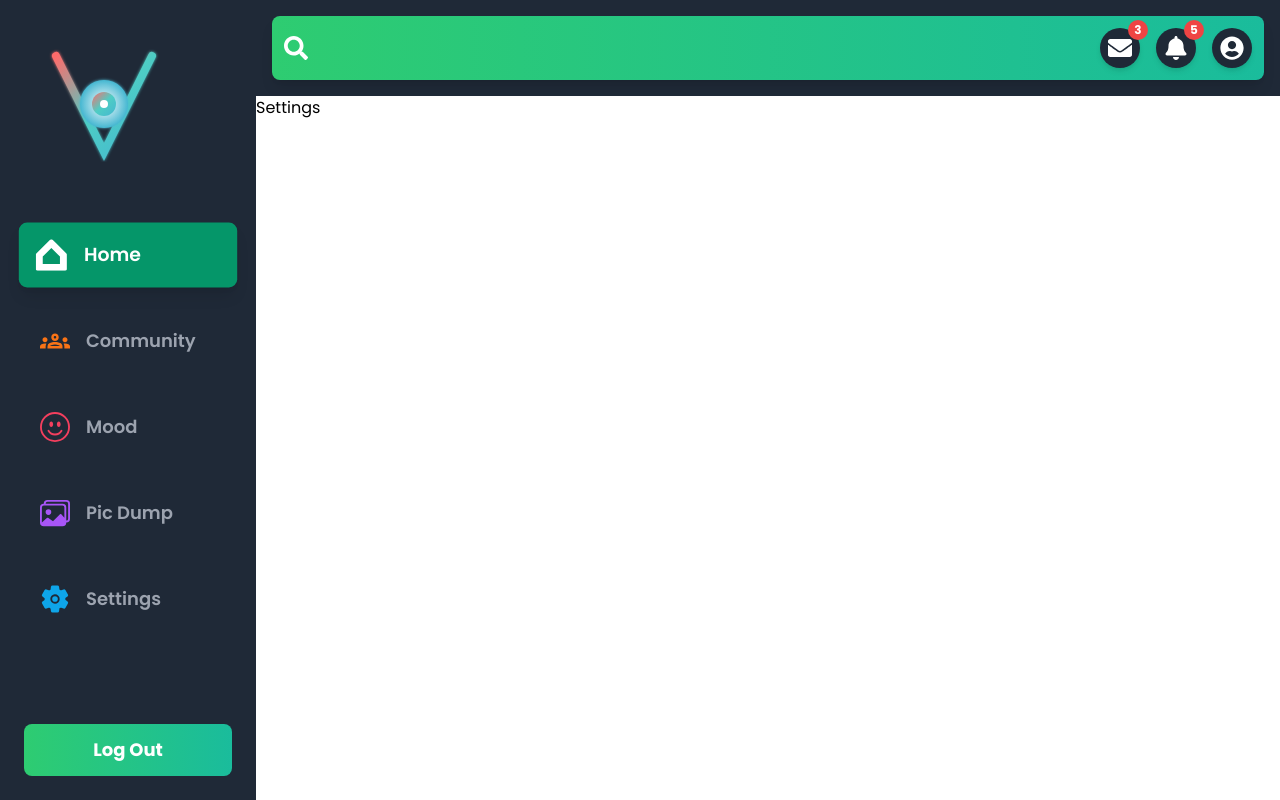
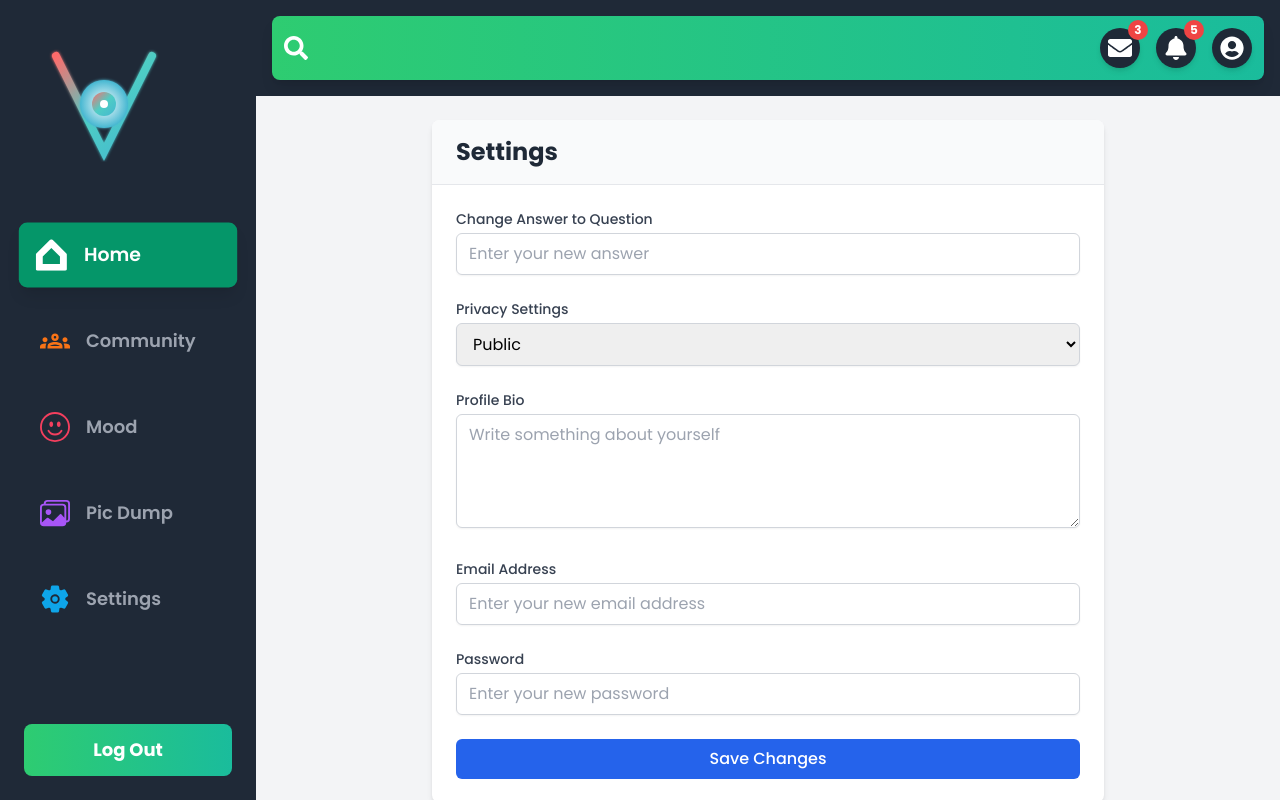
Before and after one commit to Vansh5632/VNet, a React (Vite) app in the folder client/: page /settings in a window 1280 px wide. Built offline with nearby package versions, Linux system fonts and the light colour scheme.

Commit message:
added setting section

```diff
--- a/client/src/Pages/Settings.jsx
+++ b/client/src/Pages/Settings.jsx
@@ -1,11 +1,108 @@
-import React from 'react'
+import React, { useState } from 'react';
 
 const Settings = () => {
+  const [answer, setAnswer] = useState('');
+  const [bio, setBio] = useState('');
+  const [email, setEmail] = useState('');
+  const [password, setPassword] = useState('');
+  const [privacySetting, setPrivacySetting] = useState('public');
+
+  const handleSubmit = (e) => {
+    e.preventDefault();
+    console.log({ answer, bio, email, password, privacySetting });
+  };
+
   return (
-    <div>
-      Settings
+    <div className="min-h-screen bg-gray-100 p-6">
+      <div className="max-w-2xl mx-auto bg-white shadow-md rounded-lg overflow-hidden">
+        <div className="px-6 py-4 bg-gray-50 border-b border-gray-200">
+          <h1 className="text-2xl font-bold text-gray-800">Settings</h1>
+        </div>
+        <div className="p-6">
+          <form onSubmit={handleSubmit} className="space-y-6">
+            <div>
+              <label className="block text-sm font-medium text-gray-700 mb-1" htmlFor="answer">
+                Change Answer to Question
+              </label>
+              <input
+                type="text"
+                id="answer"
+                value={answer}
+                onChange={(e) => setAnswer(e.target.value)}
+                placeholder="Enter your new answer"
+                className="w-full px-3 py-2 border border-gray-300 rounded-md shadow-sm focus:outline-none focus:ring-2 focus:ring-blue-500 focus:border-blue-500"
+              />
+            </div>
+
+            <div>
+              <label className="block text-sm font-medium text-gray-700 mb-1" htmlFor="privacy">
+                Privacy Settings
+              </label>
+              <select
+                id="privacy"
+                value={privacySetting}
+                onChange={(e) => setPrivacySetting(e.target.value)}
+                className="w-full px-3 py-2 border border-gray-300 rounded-md shadow-sm focus:outline-none focus:ring-2 focus:ring-blue-500 focus:border-blue-500"
+              >
+                <option value="public">Public</option>
+                <option value="private">Private</option>
+                <option value="friends-only">Friends Only</option>
+              </select>
+            </div>
+
+            <div>
+              <label className="block text-sm font-medium text-gray-700 mb-1" htmlFor="bio">
+                Profile Bio
+              </label>
+              <textarea
+                id="bio"
+                value={bio}
+                onChange={(e) => setBio(e.target.value)}
+                placeholder="Write something about yourself"
+                className="w-full px-3 py-2 border border-gray-300 rounded-md shadow-sm focus:outline-none focus:ring-2 focus:ring-blue-500 focus:border-blue-500"
+                rows="4"
+              ></textarea>
+            </div>
+
+            <div>
+              <label className="block text-sm font-medium text-gray-700 mb-1" htmlFor="email">
+                Email Address
+              </label>
+              <input
+                type="email"
+                id="email"
+                value={email}
+                onChange={(e) => setEmail(e.target.value)}
+                placeholder="Enter your new email address"
+                className="w-full px-3 py-2 border border-gray-300 rounded-md shadow-sm focus:outline-none focus:ring-2 focus:ring-blue-500 focus:border-blue-500"
+              />
+            </div>
+
+            <div>
+              <label className="block text-sm font-medium text-gray-700 mb-1" htmlFor="password">
+                Password
+              </label>
+              <input
+                type="password"
+                id="password"
+                value={password}
+                onChange={(e) => setPassword(e.target.value)}
+                placeholder="Enter your new password"
+                className="w-full px-3 py-2 border border-gray-300 rounded-md shadow-sm focus:outline-none focus:ring-2 focus:ring-blue-500 focus:border-blue-500"
+              />
+            </div>
+
+            <button
+              type="submit"
+              className="w-full px-4 py-2 bg-blue-600 text-white font-medium rounded-md hover:bg-blue-700 focus:outline-none focus:ring-2 focus:ring-blue-500 focus:ring-offset-2"
+            >
+              Save Changes
+            </button>
+          </form>
+        </div>
+      </div>
     </div>
-  )
-}
+  );
+};
 
-export default Settings
+export default Settings;
```
